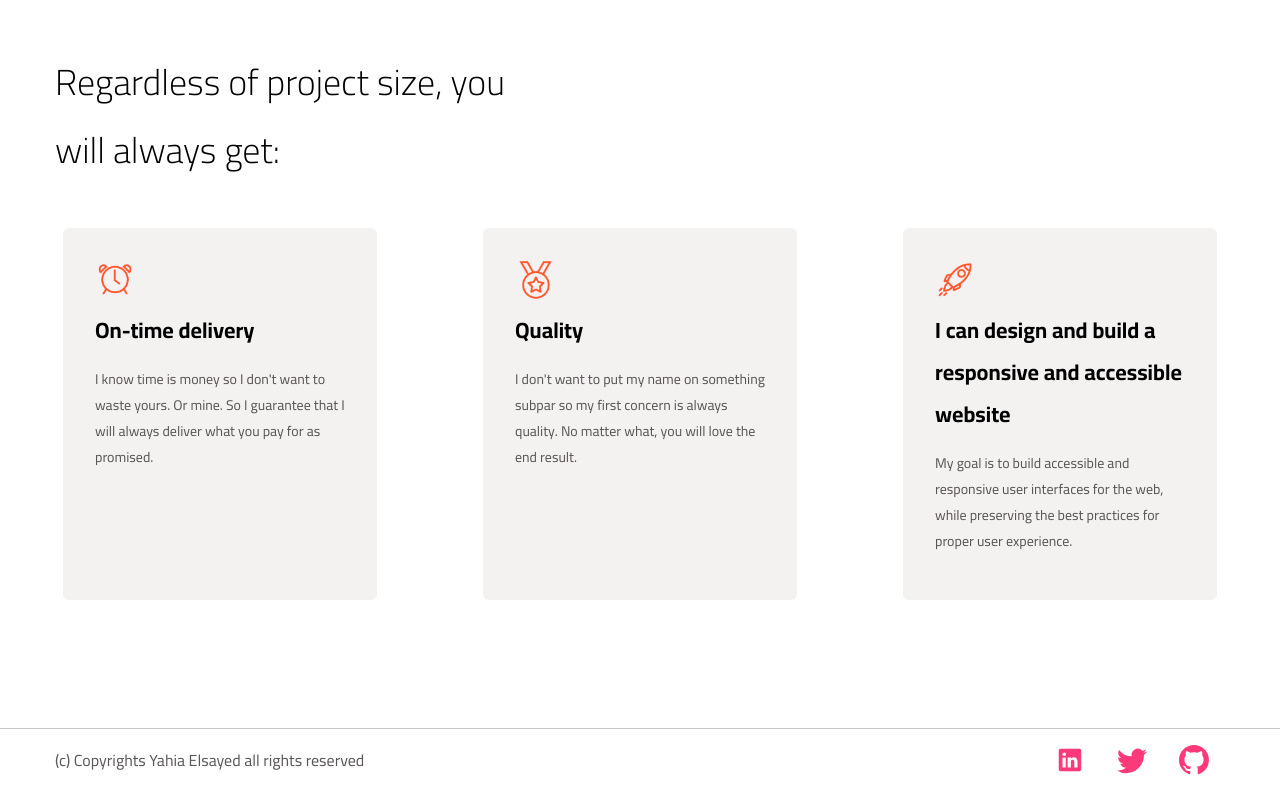
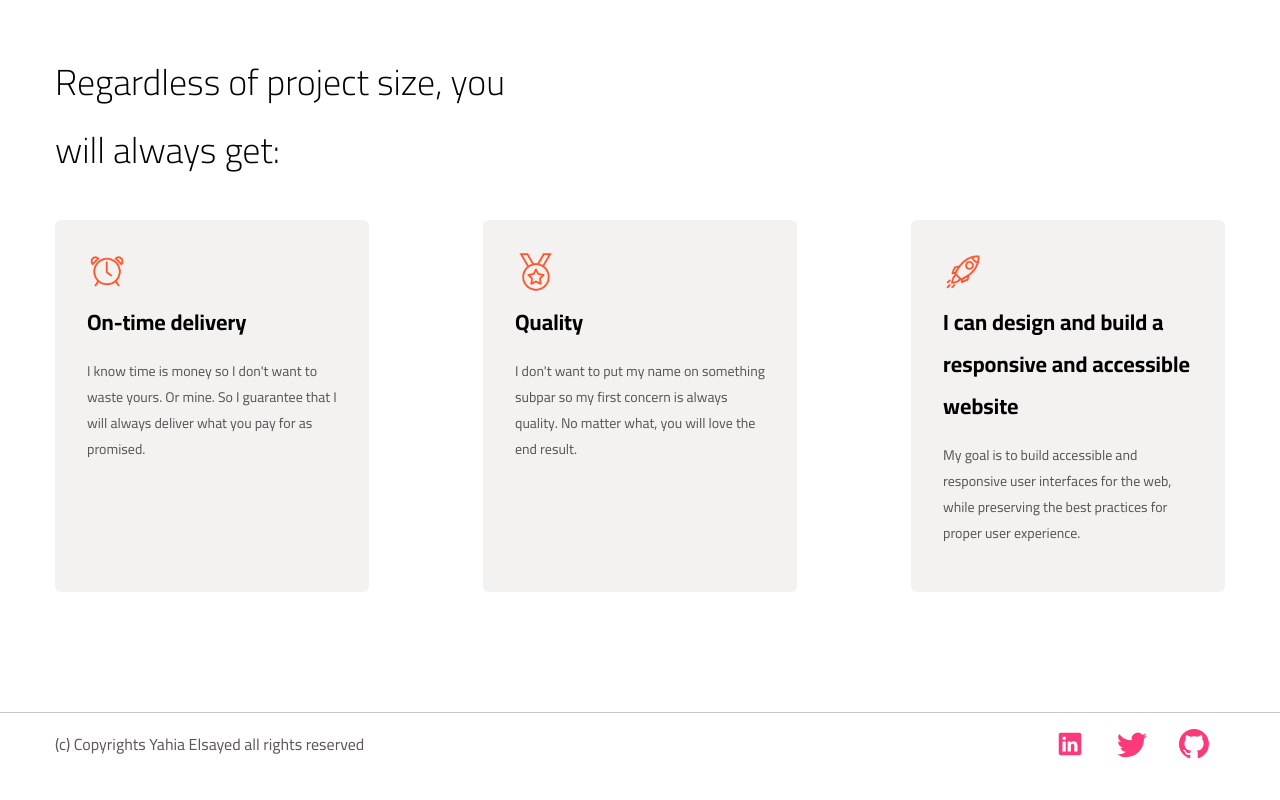
Before and after one commit to YahiaElsayed19/My-Portfolio, a React (Create React App) app: page /about in a window 1280 px wide. Shown: the part 1052-1852 px from the top of the page. Built offline with nearby package versions, Linux system fonts and the light colour scheme; a web font is replaced by a local one.

Commit message:
features

```diff
--- a/src/components/About/Features.module.css
+++ b/src/components/About/Features.module.css
@@ -49,7 +49,6 @@
 
 .feature-box {
     padding: 2rem;
-    margin: 0.5rem;
     border-radius: 6px;
     background-color: var(--light-bg);
 }
```
